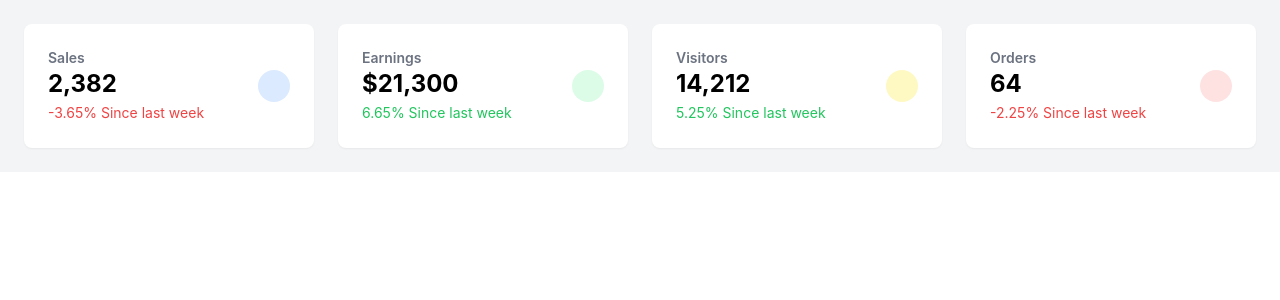
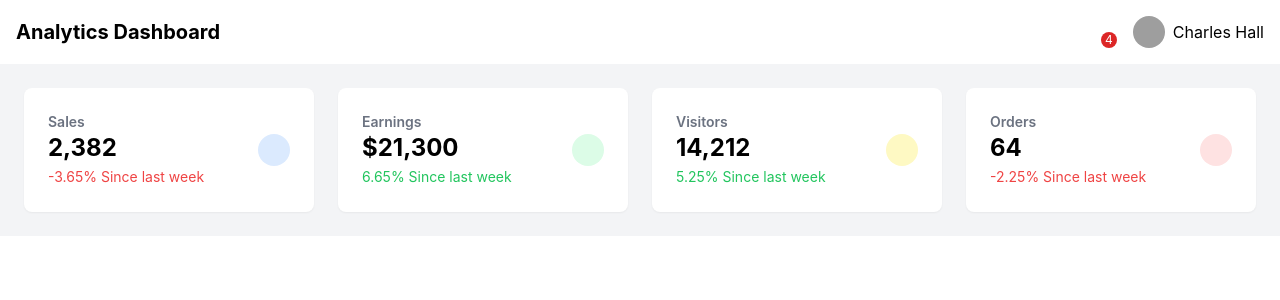
Before and after one commit to Adeel940/Assignment-2-BSCS21008, a React (Create React App) app: page / in a window 1280 px wide. Shown: the top 300 px of the page. Built offline with nearby package versions, Linux system fonts and the light colour scheme; grey boxes are pictures that could not be loaded.

Commit message:
add navBar

```diff
--- a/src/Dashboard.js
+++ b/src/Dashboard.js
@@ -1,13 +1,13 @@
 import React from 'react';
 import DashboardCard from './DashboardCard';
-
+import NavBar from './navBar';
 
 const Dashboard = () => {
     return (
         <div className="flex">
 
             <div className="flex-1">
-
+                <NavBar/>
                 <div className="p-6 bg-gray-100">
                     <div className="grid grid-cols-1 sm:grid-cols-2 lg:grid-cols-4 gap-6">
                         <DashboardCard
--- /dev/null
+++ b/src/navBar.js
@@ -0,0 +1,21 @@
+import React from 'react';
+
+const NavBar = () => {
+    return (
+        <div className="flex justify-between items-center bg-white p-4 shadow">
+            <div className="text-xl font-bold">Analytics Dashboard</div>
+            <div className="flex items-center">
+                <div className="relative mr-4">
+                    <span className="absolute right-0 top-0 bg-red-600 rounded-full h-4 w-4 text-white text-xs flex items-center justify-center">4</span>
+                    <i className="fas fa-bell text-gray-500"></i>
+                </div>
+                <div className="flex items-center">
+                    <img className="h-8 w-8 rounded-full" src="src\Assets\long.jpg" alt="profile" />
+                    <span className="ml-2">Charles Hall</span>
+                </div>
+            </div>
+        </div>
+    );
+}
+
+export default NavBar;
```
Also changed, not shown: src/Assets/bruce lee.jpg (added), src/Assets/long.jpg (added).
